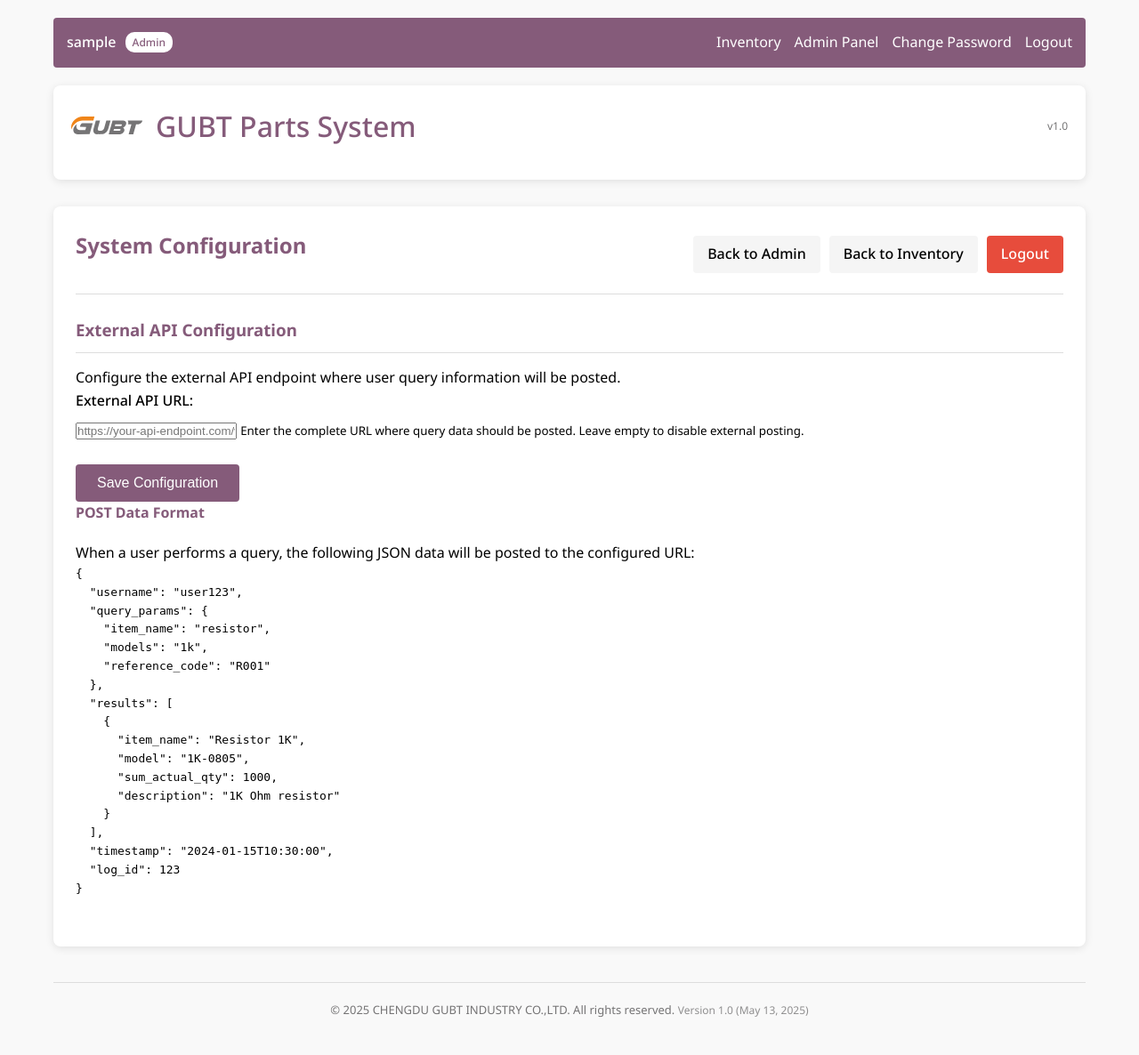
After one commit to kanedai/gubt-parts-system, a Flask app: page /admin/config in a window 1280 px wide. The commit adds this page. Shown: the whole page at 89% size. Run offline with Flask 3, Linux system fonts and the light colour scheme; the visitor is signed in with stand-in values (Sample User, id 1).

Commit message:
feat(admin): 添加系统配置和查询日志管理功能
- 新增系统配置页面用于管理外部API URL
- 添加查询日志页面展示用户查询历史
- 实现查询结果自动记录和外部API推送功能
- 在管理员仪表盘添加系统概览统计信息

```diff
--- a/gubt-parts-system/app.py
+++ b/gubt-parts-system/app.py
@@ -41,6 +41,25 @@
 
     def check_password(self, password):
         return check_password_hash(self.password_hash, password)
+
+# Query log model
+class QueryLog(db.Model):
+    id = db.Column(db.Integer, primary_key=True)
+    username = db.Column(db.String(80), nullable=False)
+    query_params = db.Column(db.Text, nullable=False)  # JSON string of search parameters
+    query_results = db.Column(db.Text, nullable=True)  # JSON string of results
+    created_at = db.Column(db.DateTime, default=datetime.now)
+    posted_to_external = db.Column(db.Boolean, default=False)
+    post_status = db.Column(db.String(50), nullable=True)  # success, failed, pending
+
+# System configuration model
+class SystemConfig(db.Model):
+    id = db.Column(db.Integer, primary_key=True)
+    config_key = db.Column(db.String(100), unique=True, nullable=False)
+    config_value = db.Column(db.Text, nullable=True)
+    description = db.Column(db.Text, nullable=True)
+    updated_at = db.Column(db.DateTime, default=datetime.now)
+    updated_by = db.Column(db.String(80), nullable=True)
 
 # Login verification decorator
 def login_required(f):
@@ -106,6 +125,14 @@
     if 'user_id' in session:
         user = User.query.get(session['user_id'])
     return {'now': datetime.now(), 'current_user': user}
+
+# 添加JSON过滤器
+@app.template_filter('from_json')
+def from_json_filter(json_str):
+    try:
+        return json.loads(json_str) if json_str else None
+    except:
+        return None
 
 @app.route('/logout')
 def logout():
@@ -198,15 +225,8 @@
             # 从环境变量获取API URL
             api_url = os.getenv('API_URL')
 
-            # 输出日志，帮助调试
-            print(f"Sending request to: {api_url} with params: {params}")
-
             # Send GET request with timeout and error handling
             response = requests.get(api_url, params=params, timeout=10, verify=False)
-
-            # 输出响应状态和内容，帮助调试
-            print(f"Response status: {response.status_code}")
-            print(f"Response content: {response.text[:200]}...") # 只打印前200个字符
 
             # 检查响应状态
             if response.status_code == 200:
@@ -223,6 +243,20 @@
                             item['description'] = clean_html(item['description'])
 
                     results.sort(key=lambda x: x.get('sum_actual_qty', 0), reverse=True)
+
+                    # 记录查询日志
+                    current_user = User.query.get(session['user_id'])
+                    query_log = QueryLog(
+                        username=current_user.username,
+                        query_params=json.dumps(params),
+                        query_results=json.dumps(results[:10])  # 只保存前10条结果
+                    )
+                    db.session.add(query_log)
+                    db.session.commit()
+
+                    # 异步POST到外部地址
+                    post_to_external_api(current_user.username, params, results[:10], query_log.id)
+
                 else:
                     # Normal query but no results found
                     no_results = True
@@ -231,13 +265,10 @@
                 error_message = f'System currently unavailable (Status code: {response.status_code})'
 
         except requests.exceptions.RequestException as e:
-            print(f"Request error: {str(e)}")
             error_message = 'Network connection issue'
         except ValueError as e:
-            print(f"JSON parsing error: {str(e)}")
             error_message = 'Data processing error'
         except Exception as e:
-            print(f"Unexpected error: {str(e)}")
             error_message = 'Unexpected system error'
 
     return render_template('inventory.html', results=results, search_performed=search_performed, error_message=error_message, no_results=no_results)
@@ -248,7 +279,16 @@
 @admin_required
 def admin_dashboard():
     users = User.query.all()
-    return render_template('admin_dashboard.html', users=users)
+    # 获取查询日志统计
+    total_queries = QueryLog.query.count()
+    successful_posts = QueryLog.query.filter_by(posted_to_external=True).count()
+    # 获取系统配置
+    external_api_url = get_system_config('external_api_url', '')
+    return render_template('admin_dashboard.html',
+                         users=users,
+                         total_queries=total_queries,
+                         successful_posts=successful_posts,
+                         external_api_url=external_api_url)
 
 # 创建新用户
 @app.route('/admin/users/create', methods=['GET', 'POST'])
@@ -351,6 +391,61 @@
         flash('Confirmation code error, database reset failed', 'error')
         return redirect(url_for('admin_dashboard'))
 
+# 系统配置管理
+@app.route('/admin/config', methods=['GET', 'POST'])
+@login_required
+@admin_required
+def admin_config():
+    if request.method == 'POST':
+        external_api_url = request.form.get('external_api_url', '').strip()
+        current_user = User.query.get(session['user_id'])
+
+        set_system_config(
+            'external_api_url',
+            external_api_url,
+            'External API URL for posting query logs',
+            current_user.username
+        )
+
+        flash('Configuration updated successfully', 'success')
+        return redirect(url_for('admin_config'))
+
+    # GET request - show current config
+    external_api_url = get_system_config('external_api_url', '')
+    return render_template('admin_config.html', external_api_url=external_api_url)
+
+# 查询日志管理
+@app.route('/admin/query-logs')
+@login_required
+@admin_required
+def admin_query_logs():
+    page = request.args.get('page', 1, type=int)
+    per_page = 20
+
+    query_logs = QueryLog.query.order_by(QueryLog.created_at.desc()).paginate(
+        page=page, per_page=per_page, error_out=False
+    )
+
+    return render_template('admin_query_logs.html', query_logs=query_logs)
+
+# 重新发送查询日志到外部API
+@app.route('/admin/resend-log/<int:log_id>', methods=['POST'])
+@login_required
+@admin_required
+def resend_query_log(log_id):
+    query_log = QueryLog.query.get_or_404(log_id)
+
+    try:
+        query_params = json.loads(query_log.query_params)
+        results = json.loads(query_log.query_results) if query_log.query_results else []
+
+        post_to_external_api(query_log.username, query_params, results, log_id)
+        flash('Query log resent successfully', 'success')
+    except Exception as e:
+        flash(f'Error resending query log: {str(e)}', 'error')
+
+    return redirect(url_for('admin_query_logs'))
+
 # 清理HTML标签和实体的函数
 def clean_html(text):
     if not text:
@@ -366,6 +461,79 @@
     text = re.sub(r'\s+', ' ', text)
 
     return text.strip()
+
+def get_system_config(key, default_value=None):
+    """
+    Get system configuration value
+    """
+    config = SystemConfig.query.filter_by(config_key=key).first()
+    return config.config_value if config else default_value
+
+def set_system_config(key, value, description=None, updated_by=None):
+    """
+    Set system configuration value
+    """
+    config = SystemConfig.query.filter_by(config_key=key).first()
+    if config:
+        config.config_value = value
+        config.updated_at = datetime.now()
+        config.updated_by = updated_by
+        if description:
+            config.description = description
+    else:
+        config = SystemConfig(
+            config_key=key,
+            config_value=value,
+            description=description,
+            updated_by=updated_by
+        )
+        db.session.add(config)
+    db.session.commit()
+
+def post_to_external_api(username, query_params, results, log_id):
+    """
+    POST查询信息到外部API
+    """
+    try:
+        # 获取配置的外部API地址
+        external_api_url = get_system_config('external_api_url')
+        if not external_api_url:
+            return
+
+        # 准备POST数据
+        post_data = {
+            'username': username,
+            'query_params': query_params,
+            'results': results,
+            'timestamp': datetime.now().isoformat(),
+            'log_id': log_id
+        }
+
+        # 发送POST请求
+        response = requests.post(
+            external_api_url,
+            json=post_data,
+            timeout=10,
+            headers={'Content-Type': 'application/json'}
+        )
+
+        # 更新查询日志状态
+        query_log = QueryLog.query.get(log_id)
+        if query_log:
+            if response.status_code == 200:
+                query_log.posted_to_external = True
+                query_log.post_status = 'success'
+            else:
+                query_log.post_status = f'failed_status_{response.status_code}'
+            db.session.commit()
+
+    except Exception as e:
+        pass  # Silently handle external API errors
+        # 更新查询日志状态
+        query_log = QueryLog.query.get(log_id)
+        if query_log:
+            query_log.post_status = f'failed_error_{str(e)[:50]}'
+            db.session.commit()
 
 # User changes their own password
 @app.route('/change-password', methods=['GET', 'POST'])
--- /dev/null
+++ b/gubt-parts-system/templates/admin_config.html
@@ -0,0 +1,69 @@
+{% extends 'base.html' %}
+
+{% block content %}
+<header>
+    <div class="header-content">
+        <div class="logo-title">
+            <img src="{{ url_for('static', filename='images/Logo.svg') }}" alt="GUBT Logo" class="logo-image">
+            <h1>GUBT Parts System</h1>
+        </div>
+        <p class="version-header">v1.0</p>
+    </div>
+</header>
+
+<div class="admin-panel">
+    <div class="admin-header">
+        <h2>System Configuration</h2>
+        <div class="admin-actions">
+            <a href="{{ url_for('admin_dashboard') }}" class="btn-secondary">Back to Admin</a>
+            <a href="{{ url_for('inventory') }}" class="btn-secondary">Back to Inventory</a>
+            <a href="{{ url_for('logout') }}" class="btn-danger">Logout</a>
+        </div>
+    </div>
+
+    <div class="admin-section">
+        <h3>External API Configuration</h3>
+        <p>Configure the external API endpoint where user query information will be posted.</p>
+
+        <form method="POST" class="config-form">
+            <div class="form-group">
+                <label for="external_api_url">External API URL:</label>
+                <input type="url"
+                       id="external_api_url"
+                       name="external_api_url"
+                       value="{{ external_api_url }}"
+                       placeholder="https://your-api-endpoint.com/webhook"
+                       class="form-control">
+                <small class="form-help">Enter the complete URL where query data should be posted. Leave empty to disable external posting.</small>
+            </div>
+
+            <div class="form-actions">
+                <button type="submit" class="btn-primary">Save Configuration</button>
+            </div>
+        </form>
+
+        <div class="config-info">
+            <h4>POST Data Format</h4>
+            <p>When a user performs a query, the following JSON data will be posted to the configured URL:</p>
+            <pre><code>{
+  "username": "user123",
+  "query_params": {
+    "item_name": "resistor",
+    "models": "1k",
+    "reference_code": "R001"
+  },
+  "results": [
+    {
+      "item_name": "Resistor 1K",
+      "model": "1K-0805",
+      "sum_actual_qty": 1000,
+      "description": "1K Ohm resistor"
+    }
+  ],
+  "timestamp": "2024-01-15T10:30:00",
+  "log_id": 123
+}</code></pre>
+        </div>
+    </div>
+</div>
+{% endblock %}
```
Also changed, not shown: gubt-parts-system/templates/admin_dashboard.html (+20 -0 lines), gubt-parts-system/templates/admin_query_logs.html (added, +193 -0 lines).
